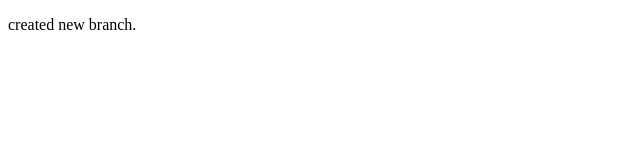
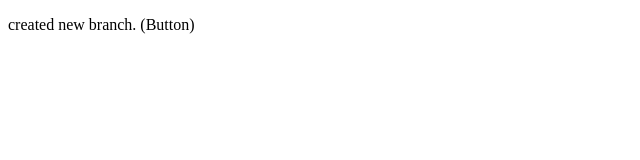
Before and after one commit to Abhaykur/apnacollege-demo, a plain HTML site: page index.html in a window 1280 px wide. Shown: the full height of the page, 0-640 px from the left. Drawn offline with Linux system fonts and the light colour scheme.

```diff
--- a/index.html
+++ b/index.html
@@ -6,6 +6,6 @@
     <title>Document</title>
 </head>
 <body>
-    <p>created new branch.</p>
+    <p>created new branch. (Button)</p>
 </body>
 </html>
```
